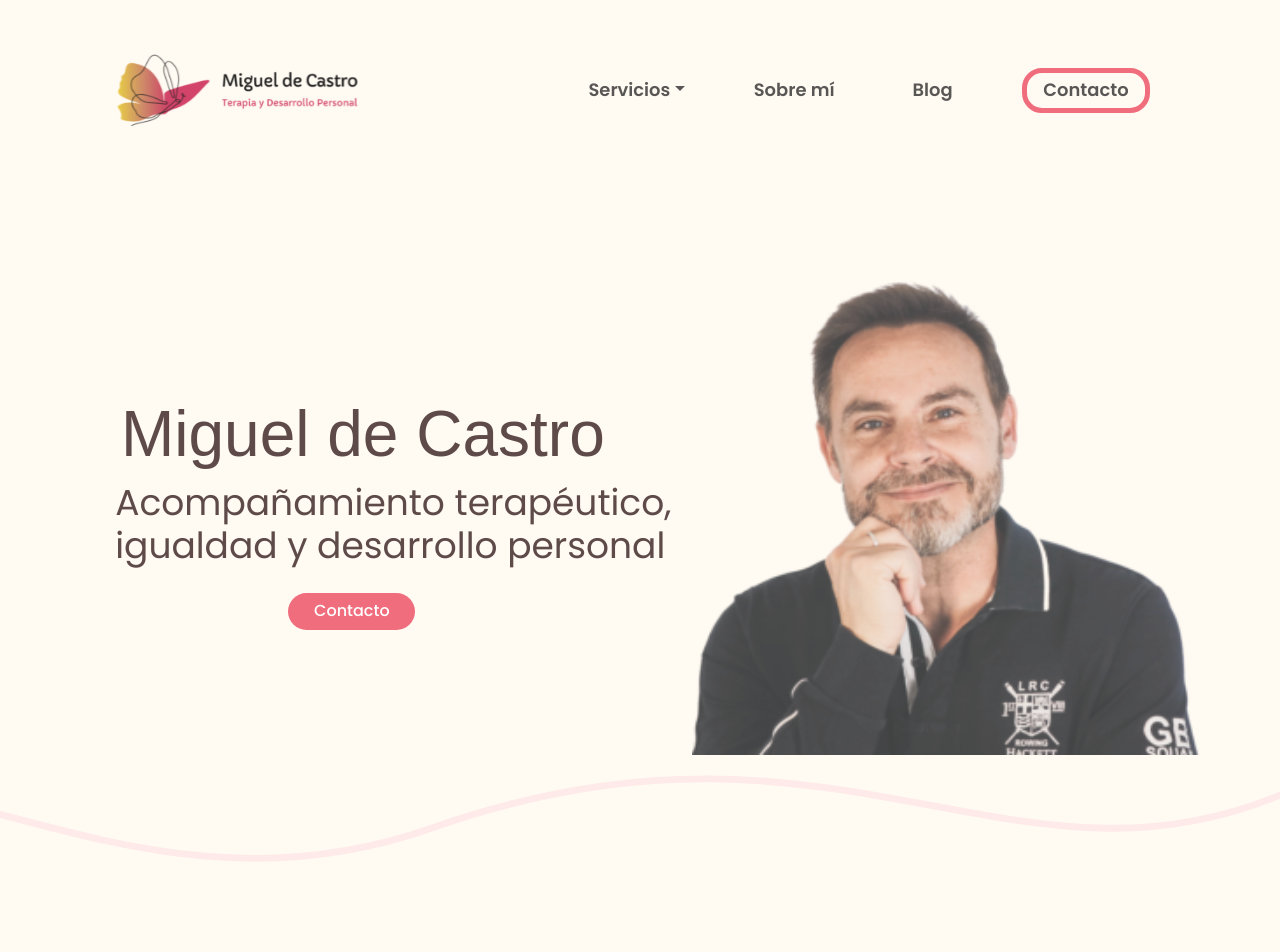
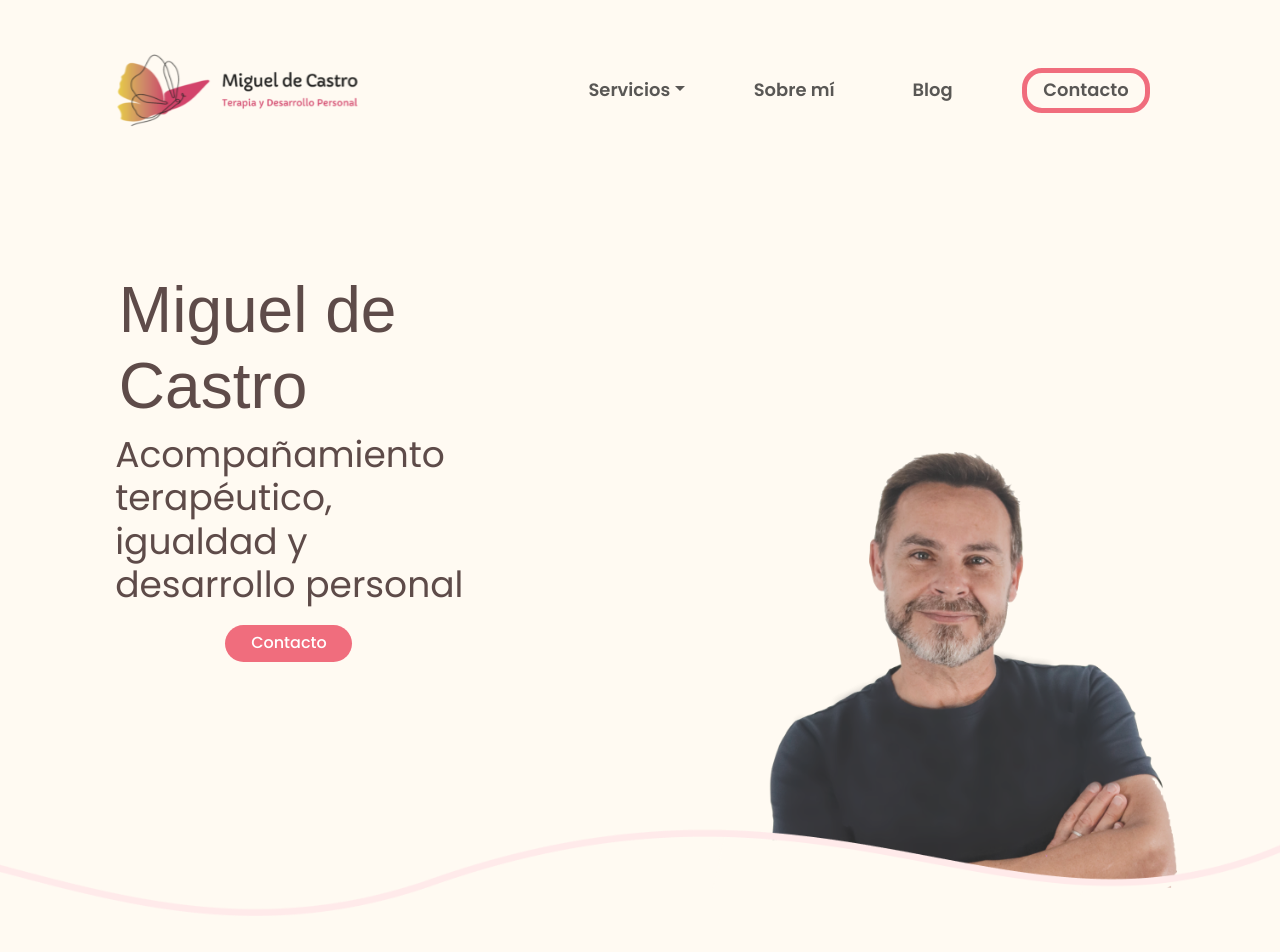
Before and after one commit to blancaden/migueldcastro_frontend, a React (Vite) app: page / in a window 1280 px wide. Shown: the top 952 px of the page. Built offline with nearby package versions, Linux system fonts and the light colour scheme; no server answers; a web font is replaced by a local one.

Commit message:
new photos homesection

```diff
--- a/src/components/BlogCard/BlogCard.css
+++ b/src/components/BlogCard/BlogCard.css
@@ -168,4 +168,5 @@
   .date-calendar-style-blog {
     justify-content: center;
   }
+
 }
--- a/src/components/Footer/Footer.css
+++ b/src/components/Footer/Footer.css
@@ -7,7 +7,7 @@ footer {
     text-align: center;
     position: relative;
     height: 100%;
-    margin-top: -5%;
+    margin-top: 5%;
 }
 
 .footer-container {
@@ -55,4 +55,40 @@ footer {
 
 .social-icons img:hover {
     filter: brightness(0.6);
+
 }
+
+
+
+@media screen and (max-width: 768px) {
+    .footer-container {
+        flex-direction: column;
+    }
+
+    .contact-info {
+        margin-top: 20px;
+        margin-left: 10%;
+        text-align: center;
+       flex-direction: column;
+       display:;
+    }
+
+    .contact-info p {
+        font-size: 14px;
+    }
+
+    .contact-info img {
+        width: 15px;
+    }
+
+    .social-icons {
+        margin-right: 0;
+        margin-top: 20px;
+    }
+
+    .social-icons img {
+        width: 50px;
+        margin-left: 10px;
+        margin-top: 20px;
+    }
+}
--- a/src/components/HomeSection/HomeSection.css
+++ b/src/components/HomeSection/HomeSection.css
@@ -14,16 +14,22 @@ img[src='/img/ONDAS.svg'] {
 
 .HomeSection-Header {
     margin-bottom: 2%;
-    display: flex;
+    /* display: flex; */
     align-items: center;
 }
 
-.HomeSection-Header img {
-    grid-column: 2;
+.homesection-header-miguelfoto {
+
     justify-self: end;
     margin-right: -5%;
-    width: 50%;
+    width: 124%;
+    isolation: isolate;
+    margin-left: -12%;
+    margin-top:-20%;
+    position: relative;
+    z-index: -1;
 }
+
 
 
 .HomeSection-Header h1 {
@@ -53,6 +59,7 @@ img[src='/img/ONDAS.svg'] {
     height: 37px;
     margin-left: 30%;
     margin-top: 3%;
+    z-index: 1;
 }
 
 .HomeSection-Header button:hover {
@@ -62,6 +69,7 @@ img[src='/img/ONDAS.svg'] {
 
 .HomeSection-Title {
     display: grid;
+    width: 35%;
 }
 
 .HomeSection-Services {
--- a/src/components/HomeSection/HomeSection.jsx
+++ b/src/components/HomeSection/HomeSection.jsx
@@ -13,10 +13,8 @@ const HomeSection = () => {
             <button>Contacto</button>
           </Link>
         </div>
-        <img src="/img/Foto-Provisional-de-Miguel.svg" alt="Miguel de Castro" />
+        <img className='homesection-header-miguelfoto' src="/img/header-foto.png" alt="Miguel de Castro" />
       </div>
-
-      <img src="/img/ONDAS.svg" alt="Ondas" />
 
       <div className='HomeSection-Services'>
         <div className='Therapy'>
```
Also changed, not shown: public/img/header-foto.png (added).
